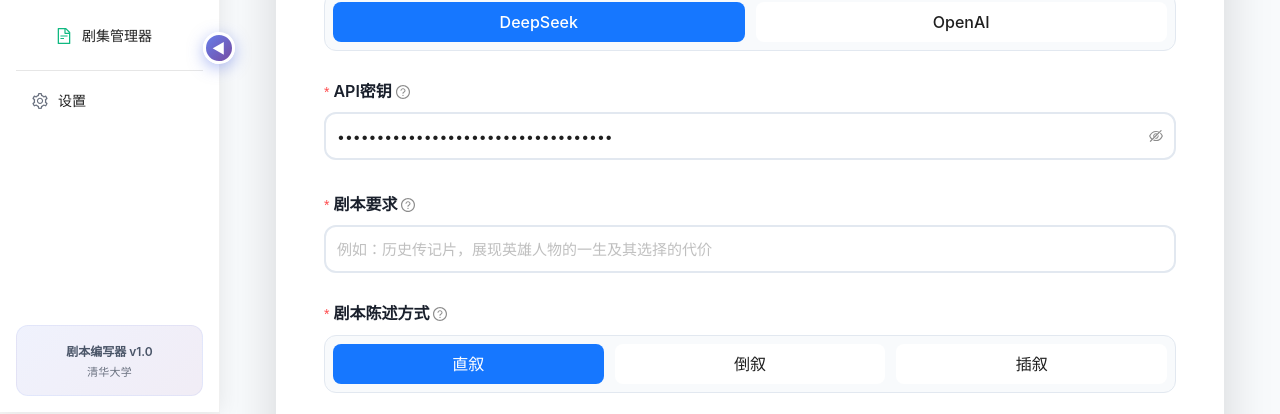
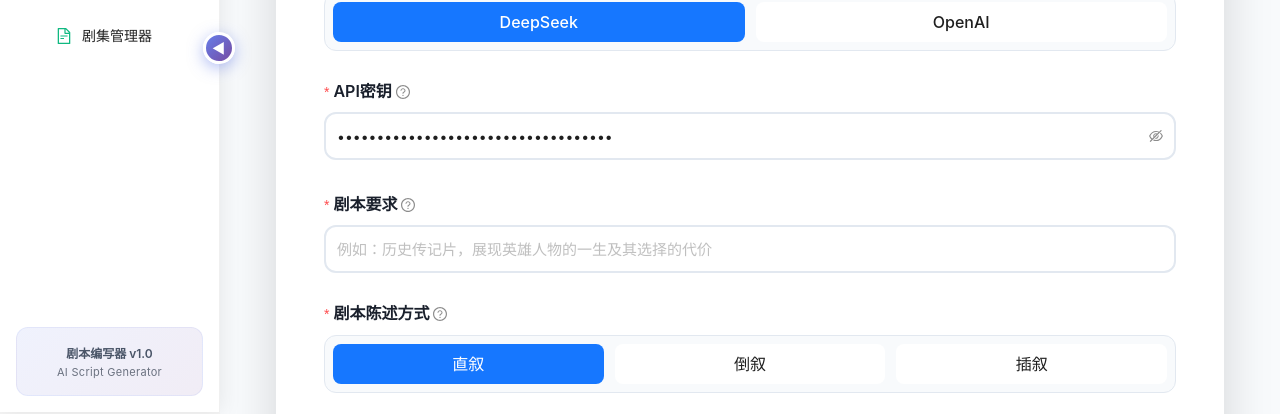
Before and after one commit to haimol/script-app, a React (Create React App) app: page / in a window 1280 px wide. Shown: the part 388-802 px from the top of the page. Built offline with nearby package versions, Linux system fonts and the light colour scheme.

Commit message:
Update footer and sidebar branding text
Replaced '清华大学' and 'GitHub' with 'AI Script Generator' in the footer and sidebar. Also removed the settings menu item and related code from the sidebar component.

```diff
--- a/src/LandingPage/LandingPage.tsx
+++ b/src/LandingPage/LandingPage.tsx
@@ -1162,12 +1162,10 @@
       {/* Footer credits */}
       <div className="form-footer">
         <Text type="secondary">
-          清华大学
+          AI Script Generator
         </Text>
         <br />
-        <Text type="secondary">
-          GitHub
-        </Text>
+
       </div>
     </div>
   );
--- a/src/components/Side.tsx
+++ b/src/components/Side.tsx
@@ -3,7 +3,6 @@
     HomeOutlined,
     EditOutlined,
     FileTextOutlined,
-    SettingOutlined,
     CheckCircleOutlined,
     RocketOutlined
 } from '@ant-design/icons';
@@ -163,18 +162,6 @@
                     icon: <FileTextOutlined style={{ fontSize: 16, color: '#10b981' }} />,
                 }
             ]
-        },
-        {
-            type: 'divider',
-            style: {
-                margin: '8px 16px',
-                background: 'rgba(0, 0, 0, 0.04)'
-            }
-        },
-        {
-            label: '设置',
-            key: 'settings',
-            icon: <SettingOutlined style={{ fontSize: 16, color: '#6b7280' }} />,
         }
     ];
 
@@ -217,11 +204,6 @@
                 break;
             case 'episodes':
                 navigateWithConfirmation('/episodes', e.key);
-                break;
-            case 'settings':
-                // TODO: Navigate to settings page when created
-                console.log('设置页面 - 即将推出！');
-                setCurrent(e.key);
                 break;
             default:
                 // Do nothing for the 'tools' key, it's a submenu
@@ -402,7 +384,7 @@
                         color: '#6b7280',
                         letterSpacing: '0.3px'
                     }}>
-                        清华大学
+                        AI Script Generator
                     </div>
 
                 </div>
```
